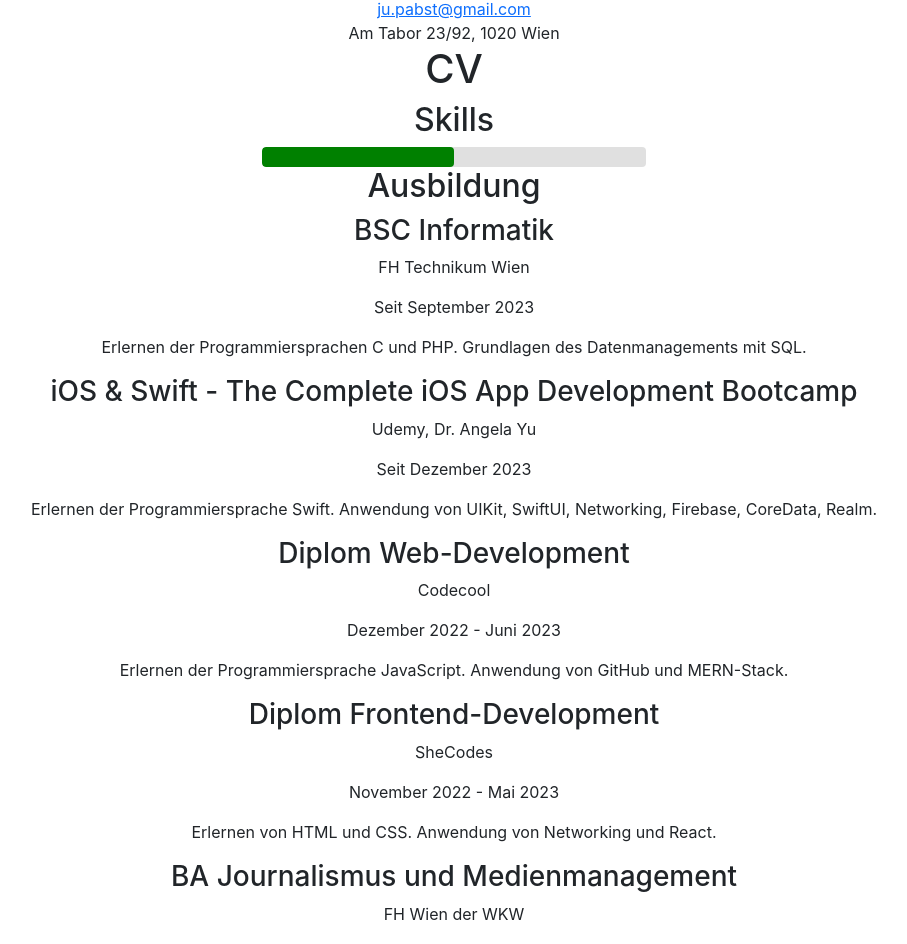
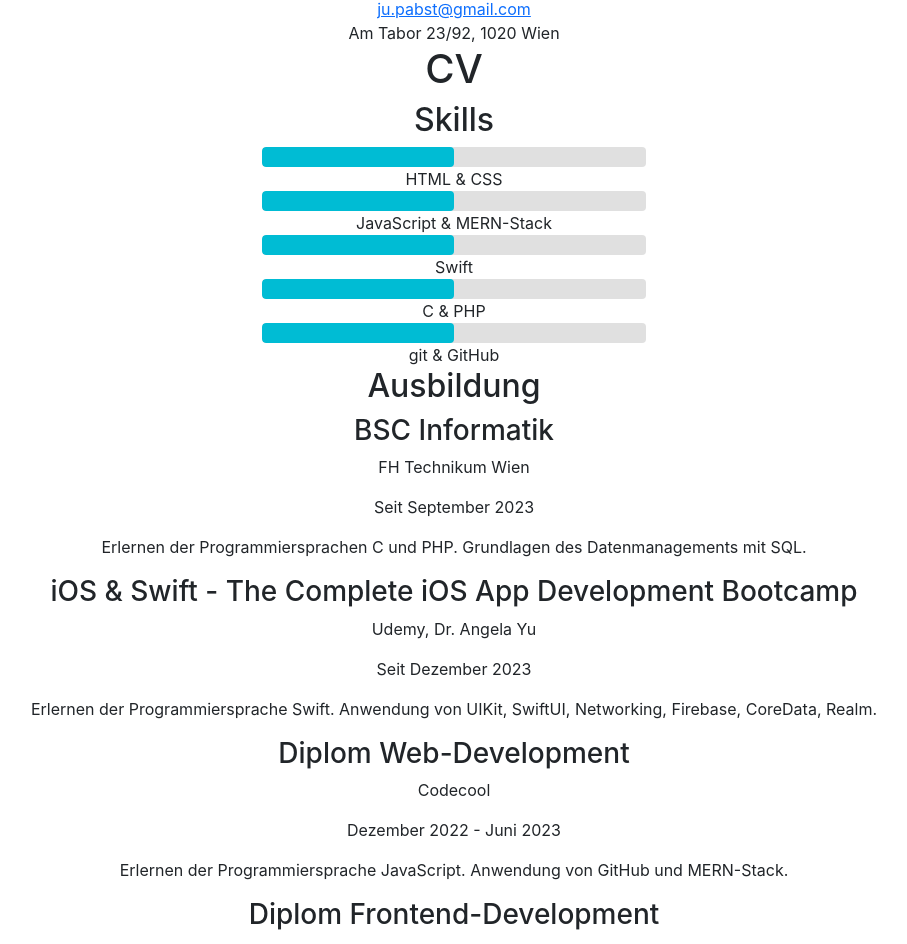
Before and after one commit to JuliaPabst/My-Website, a React (Create React App) app in the folder my-app/: page / in a window 1280 px wide. Shown: the part 1232-2176 px from the top of the page, without its empty margins (186-1093 px from the left). Built offline with nearby package versions, Linux system fonts and the light colour scheme.

Commit message:
add all skills

```diff
--- a/my-app/src/App.css
+++ b/my-app/src/App.css
@@ -43,7 +43,7 @@
 
 .progress-fill {
   width: 50%;
-  background-color: green;
+  background-color: var(--primary-color);
   height: 100%;
   border-radius: 4px;
 }
--- a/my-app/src/Components/About.js
+++ b/my-app/src/Components/About.js
@@ -30,6 +30,31 @@ export default function About() {
             <div class="progress-bar">
               <div class="progress-fill"></div>
             </div>
+            <div>HTML & CSS</div>
+          </div>
+          <div>
+            <div class="progress-bar">
+              <div class="progress-fill"></div>
+            </div>
+            <div>JavaScript & MERN-Stack</div>
+          </div>
+          <div>
+            <div class="progress-bar">
+              <div class="progress-fill"></div>
+            </div>
+            <div>Swift</div>
+          </div>
+          <div>
+            <div class="progress-bar">
+              <div class="progress-fill"></div>
+            </div>
+            <div>C & PHP</div>
+          </div>
+          <div>
+            <div class="progress-bar">
+              <div class="progress-fill"></div>
+            </div>
+            <div>git & GitHub</div>
           </div>
         </div>
         <div>
```
